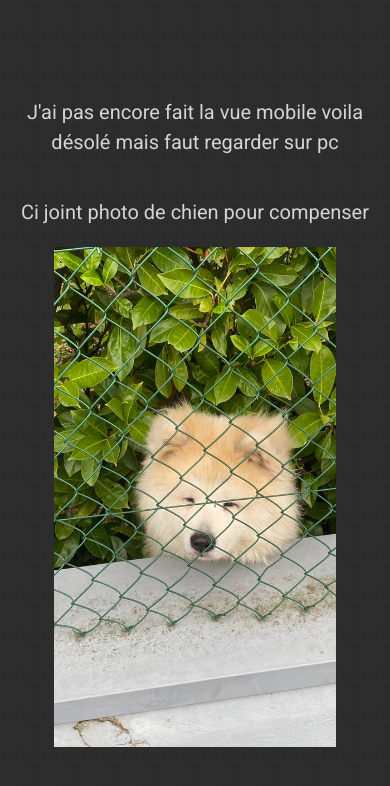
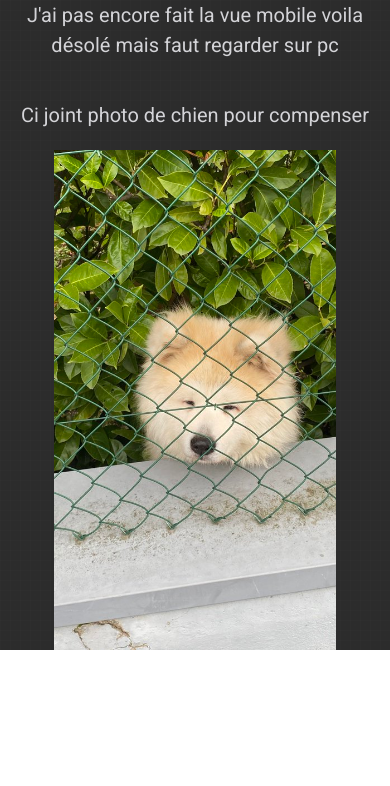
Before and after one commit to sltcestloic/sltcestloic.dev, an Angular app: page /portal in a window 390 px wide. Shown: the top 786 px of the page. Built offline with nearby package versions, Linux system fonts and the light colour scheme; a web font is replaced by a local one.

Commit message:
style: fix home height on mobile mode

```diff
--- a/src/app/app.component.scss
+++ b/src/app/app.component.scss
@@ -2,9 +2,7 @@
 @import url('https://fonts.cdnfonts.com/css/terminal');
 
 #app {
-    width: 100%;
     height: 100%;
-
     font-family: 'Roboto';
     color: var(--text-color-primary);
     background-color: var(--background-color);
--- a/src/styles.scss
+++ b/src/styles.scss
@@ -12,8 +12,9 @@
     --mdc-dialog-container-color: transparent;
 }
 
-html, body {
+html, body:has(.cards-container) {
     height: 100%;
+
 }
 
 body {
```
